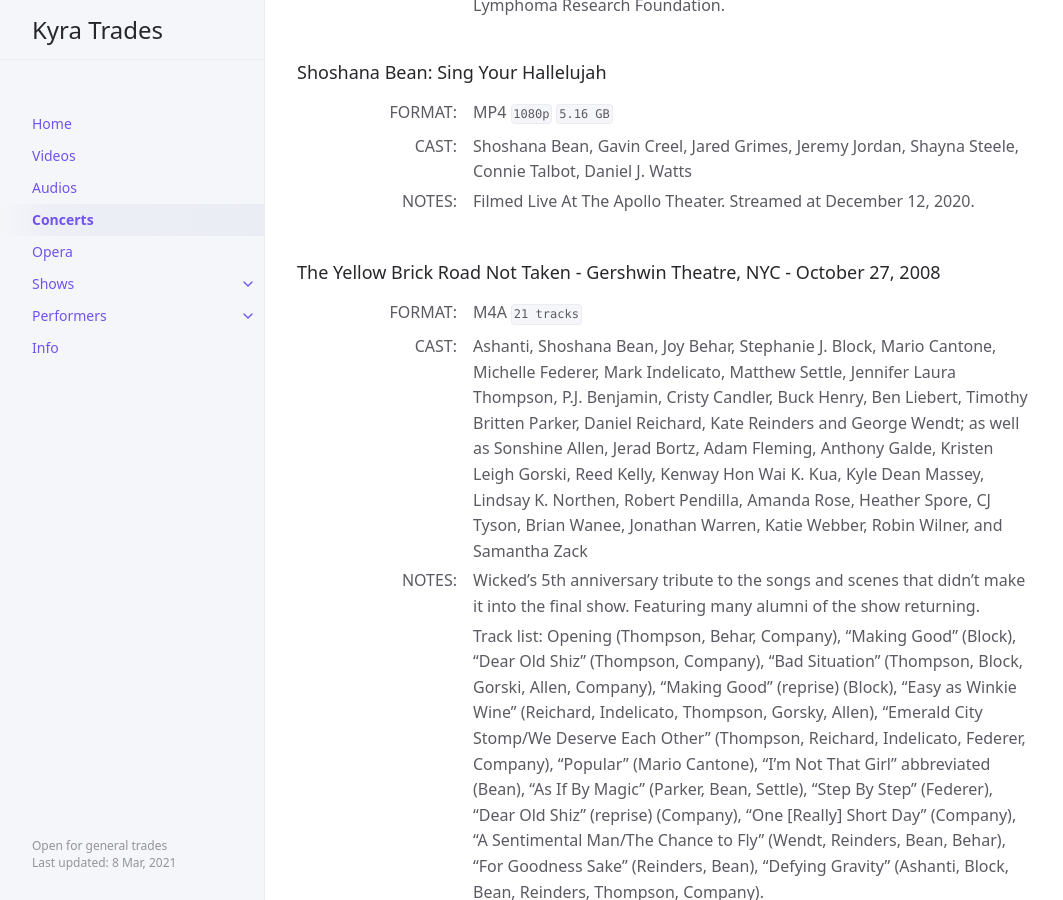
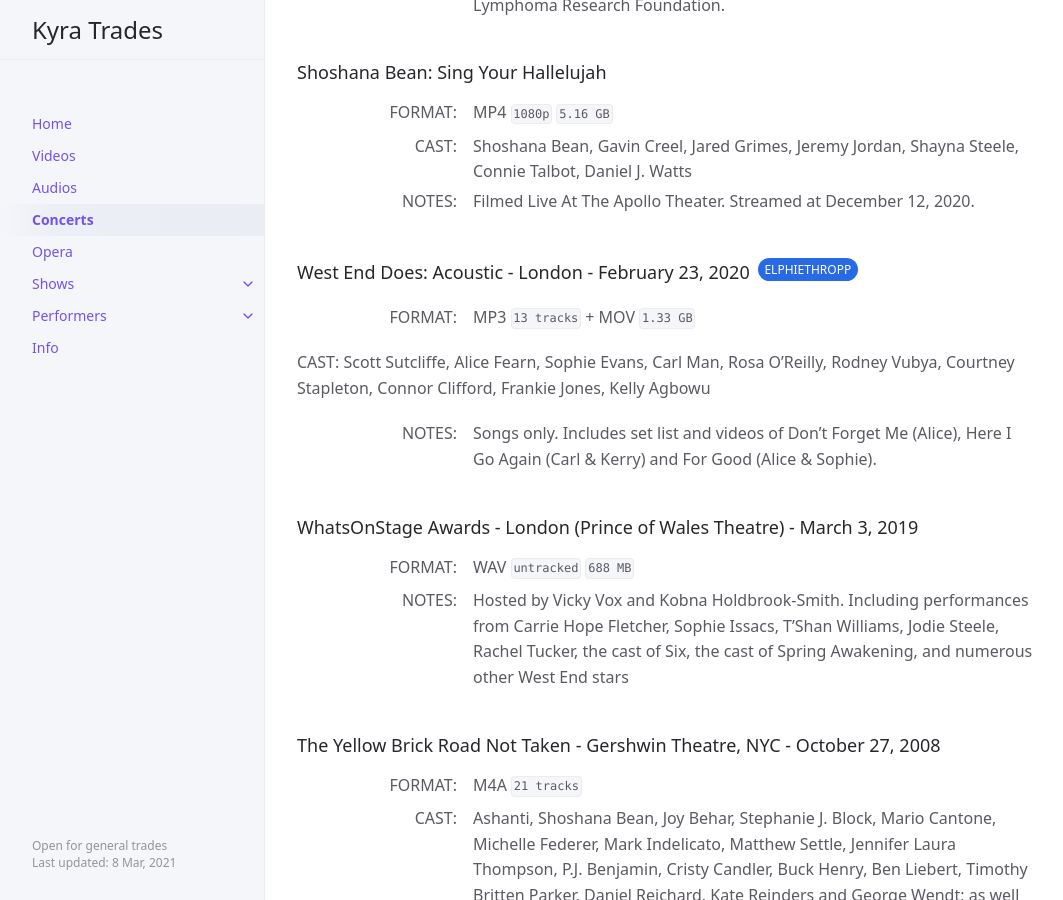
Before and after one commit to kyratrades/kyratrades.github.io, a Jekyll site: the page built from docs/concerts.md, in a window 1280 px wide and 900 px high, scrolled down 10157 px. Shown: the whole window, without its empty margins (107-1170 px from the left). Built offline with Jekyll 4.4.1, drawn with Linux system fonts in a browser that asks for light colours.

Commit message:
Update concerts.md

```diff
--- a/docs/concerts.md
+++ b/docs/concerts.md
@@ -543,6 +543,30 @@ CAST
 NOTES
 : Filmed Live At The Apollo Theater. Streamed at December 12, 2020.
 
+#### West End Does: Acoustic - London - February 23, 2020
+{: .no_toc .d-inline-block }
+
+elphiethropp
+{: .label .label-blue }
+
+FORMAT
+: MP3 `13 tracks` + MOV `1.33 GB`
+
+CAST:
+Scott Sutcliffe, Alice Fearn, Sophie Evans, Carl Man, Rosa O'Reilly, Rodney Vubya, Courtney Stapleton, Connor Clifford, Frankie Jones, Kelly Agbowu
+
+NOTES
+: Songs only. Includes set list and videos of Don't Forget Me (Alice), Here I Go Again (Carl & Kerry) and For Good (Alice & Sophie).
+
+#### WhatsOnStage Awards - London (Prince of Wales Theatre) - March 3, 2019
+{: .no_toc .d-inline-block }
+
+FORMAT
+: WAV `untracked` `688 MB`
+
+NOTES
+: Hosted by Vicky Vox and Kobna Holdbrook-Smith. Including performances from Carrie Hope Fletcher, Sophie Issacs, T’Shan Williams, Jodie Steele, Rachel Tucker, the cast of Six, the cast of Spring Awakening, and numerous other West End stars
+
 #### The Yellow Brick Road Not Taken - Gershwin Theatre, NYC - October 27, 2008
 {: .no_toc .d-inline-block }
 
```
